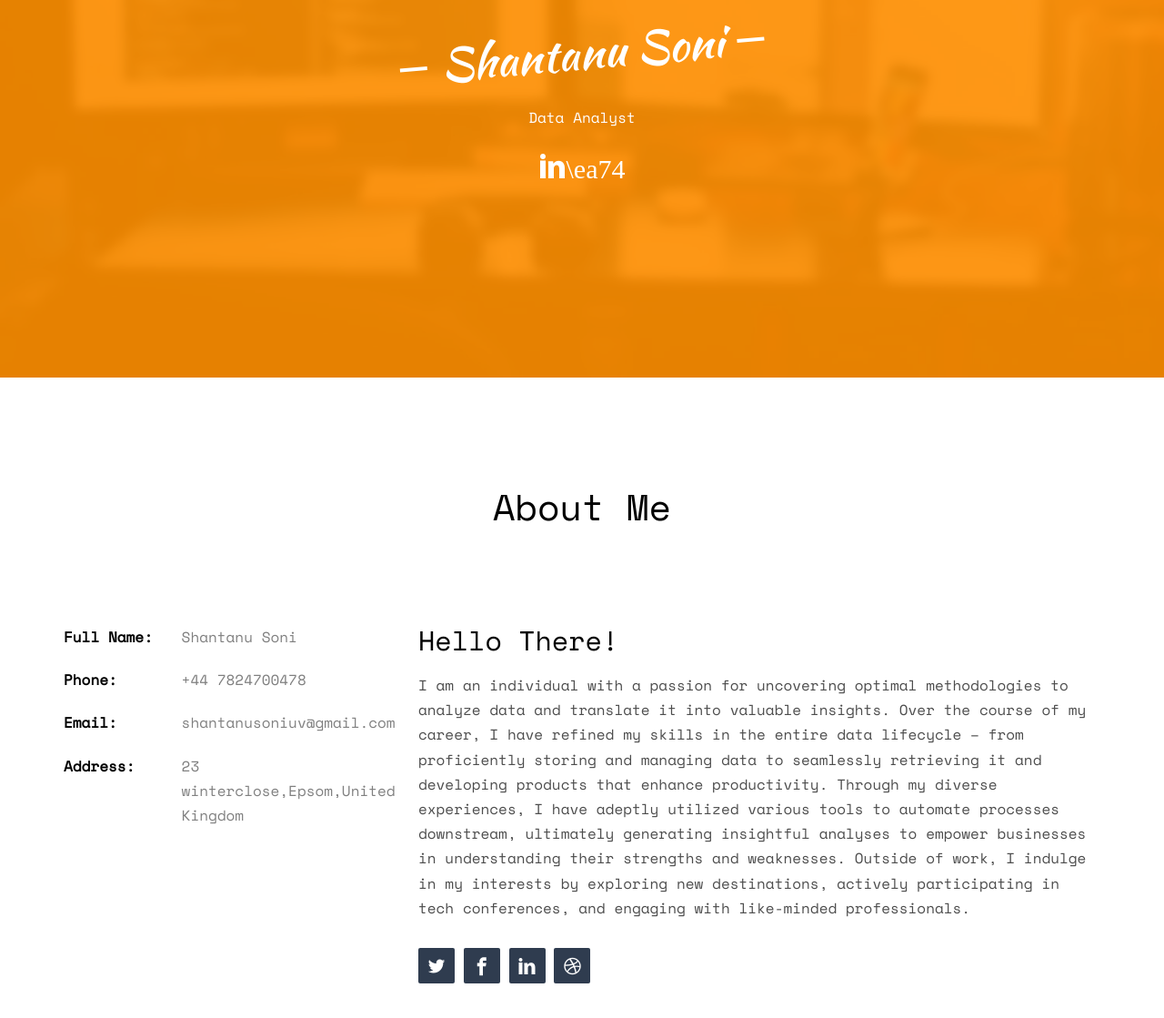
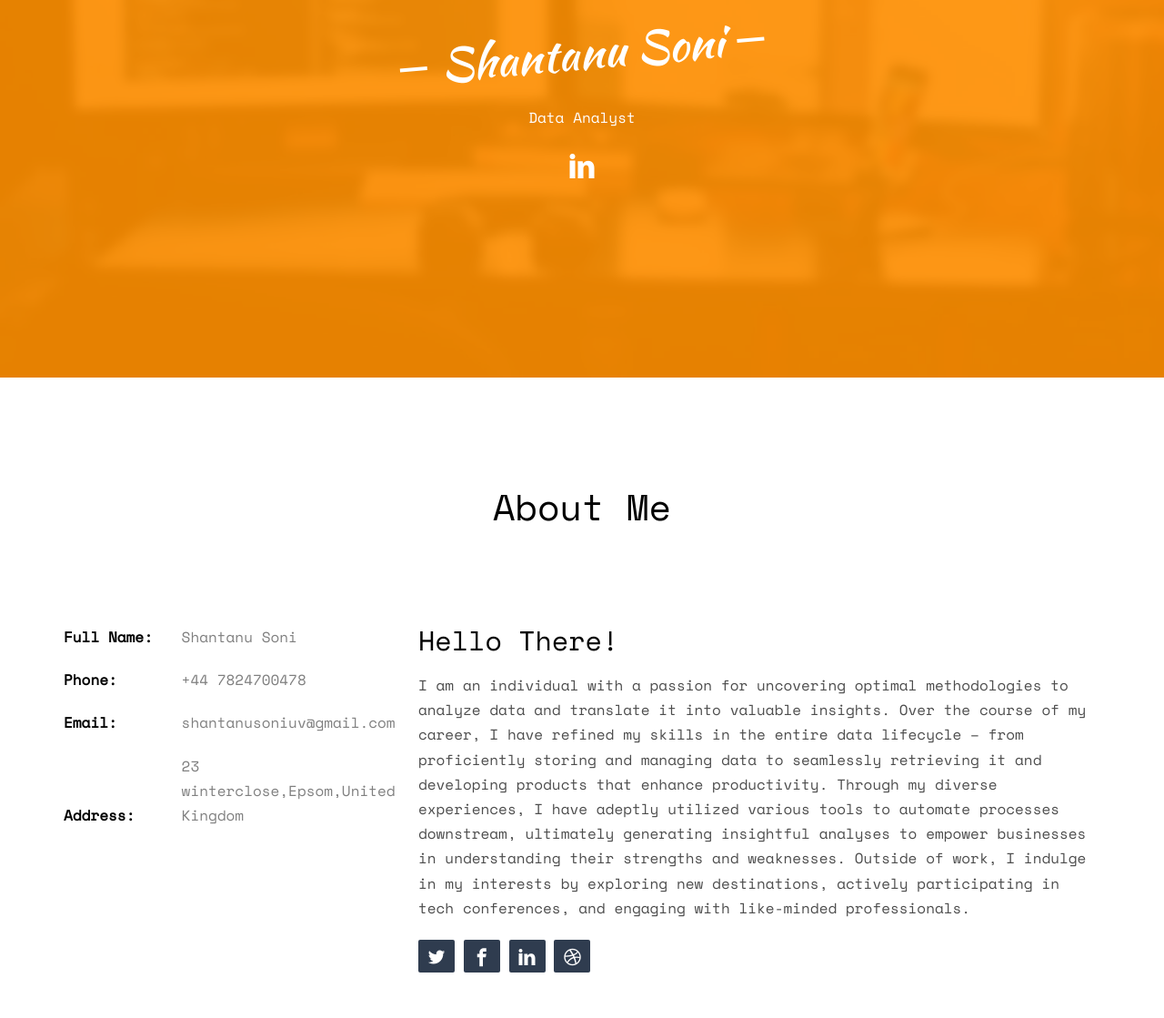
Before and after one commit to shantanu-collab/portfolio, a plain HTML site: page index.html in a window 1280 px wide. Shown: the part 385-1504 px from the top of the page at 91% size. Drawn offline with nearby package versions, Linux system fonts and the light colour scheme; some packages are replaced by stand-ins of ours; no server answers; files whose address does not match are found by name; a web font is replaced by a local one.

Commit message:
fixing icon issue

```diff
--- a/css/style.css
+++ b/css/style.css
@@ -337,7 +337,6 @@ h1, h2, h3, h4, h5, h6, figure {
 .info li .first-block {
   width: 40%;
   display: inline-block;
-  float: left;
   color: #000;
   font-weight: bold;
 }
@@ -358,13 +357,13 @@ h1, h2, h3, h4, h5, h6, figure {
   display: -moz-inline-stack;
   display: inline-block;
   zoom: 1;
-  *display: inline;
+  display: inline;
 }
 .fh5co-social-icons li a {
   display: -moz-inline-stack;
   display: inline-block;
   zoom: 1;
-  *display: inline;
+  display: inline;
   color: #FF9000;
   padding-left: 10px;
   padding-right: 10px;
@@ -383,13 +382,13 @@ h1, h2, h3, h4, h5, h6, figure {
   display: -moz-inline-stack;
   display: inline-block;
   zoom: 1;
-  *display: inline;
+  display: inline;
 }
 #fh5co-about .fh5co-social-icons li a {
   display: -moz-inline-stack;
   display: inline-block;
   zoom: 1;
-  *display: inline;
+  display: inline;
   color: #fff;
   background: #2F3C4F;
   padding: 10px 10px 2px 10px;
--- a/index.html
+++ b/index.html
@@ -3,7 +3,7 @@
 	<head>
 	<meta charset="utf-8">
 	<meta http-equiv="X-UA-Compatible" content="IE=edge">
-	<title>Profile &mdash; Free Website Template, Free HTML5 Template by freehtml5.co</title>
+	<title>Professional Portfolio</title>
 	<meta name="viewport" content="width=device-width, initial-scale=1">
 	<meta name="description" content="Portfolio - Shantanu Soni" />
 
@@ -44,7 +44,7 @@
 
 	<div id="page">
 	<header id="fh5co-header" class="fh5co-cover js-fullheight" role="banner" style="background-image:url(images/cover_bg_3.jpg);" data-stellar-background-ratio="0.5">
-		<meta charset="utf-8">
+
 		<div class="overlay"></div>
 		<div class="container">
 			<div class="row">
@@ -56,7 +56,7 @@
 							<h3><span>Data Analyst</span></h3>
 							<p>
 								<ul class="fh5co-social-icons">
-									<li><a href="https://www.linkedin.com/in/shantanusoni/"><i class="icon-linkedin2">\ea74</i></a></li>
+									<li><a href="https://www.linkedin.com/in/shantanusoni/"><i class="icon-linkedin2"></i></a></li>
 								</ul>
 							</p>
 						</div>
```
